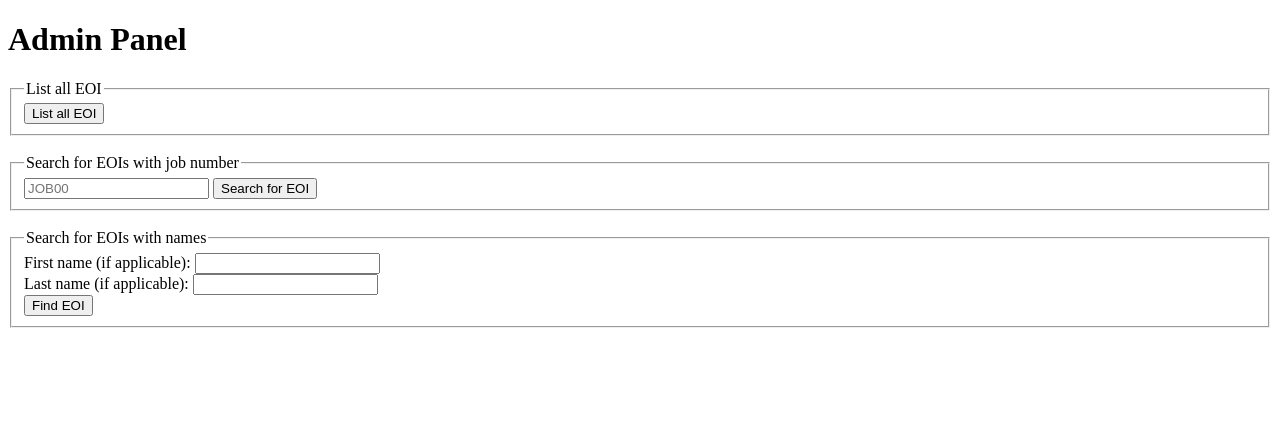
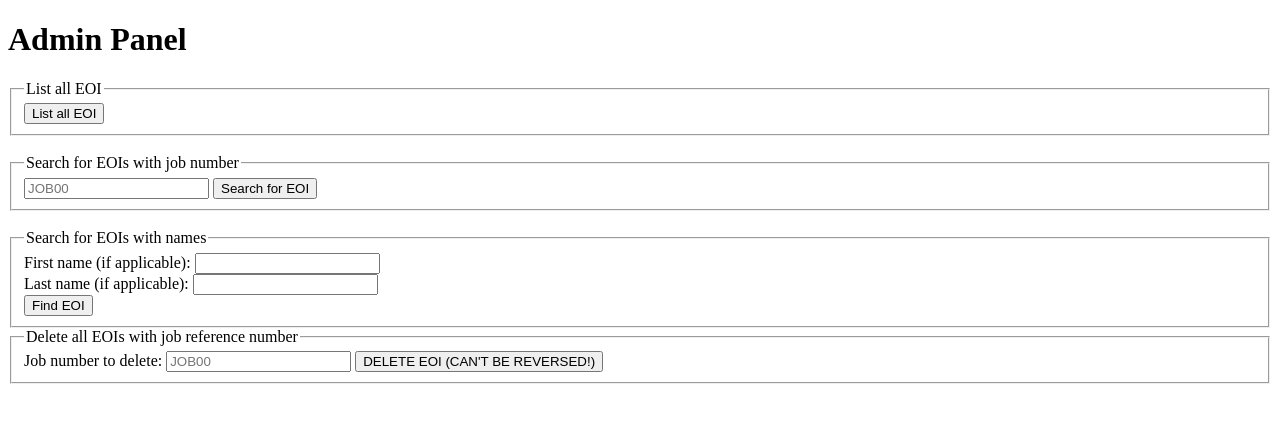
Before and after one commit to chickennugget11/assignment2.026, a PHP site: page /manage.php in a window 1280 px wide. Shown: the top 423 px of the page. Run offline with PHP 8.4, Linux system fonts and the light colour scheme.

Commit message:
added delete functionality

```diff
--- a/manage.php
+++ b/manage.php
@@ -44,6 +44,16 @@
 			<input type="submit" value="Find EOI">
 		</form>
 	</fieldset>
+	<!-- Delete all EOIs with job reference number -->
+	<fieldset>
+		<legend>Delete all EOIs with job reference number</legend>
+		<form action="./manage_actions/delete_all_eoi_with_jobnumber.php">
+			<label for="job_delete">Job number to delete:</label>
+			<input type="text" name="job_delete" id="job_delete"
+				pattern="[a-zA-Z0-9]{5}" placeholder="JOB00" required>
+			<input type="submit" value="DELETE EOI (CAN'T BE REVERSED!)">
+		</form>
+	</fieldset>
 
 </body>
 
--- a/manage_actions/list_all_eoi_with_name.php
+++ b/manage_actions/list_all_eoi_with_name.php
@@ -15,14 +15,15 @@
 	$job_fname = trim_string($_POST["job_fname"]);
 	$job_lname = trim_string($_POST["job_lname"]);
 
-	echo "<p>Table of all EOIs with names as requested</p>";
+	echo "<p>Table of all EOIs with names as requested:</p>";
 	$query = "SELECT * FROM `eoi`
 	WHERE `fname` LIKE \"$job_fname%\"
 	AND `lname` LIKE \"$job_lname%\"
 	";
-	echo "<p?>$query</p>";
+	//  echo "<p>$query</p>";
 	display_table($query);
 	?>
+	<button><a href="../manage.php">Go back to Admin panel</a></button>
 </body>
 
 </html>
```
Also changed, not shown: manage_actions/delete_all_eoi_with_jobnumber.php (added, +23 -0 lines).
